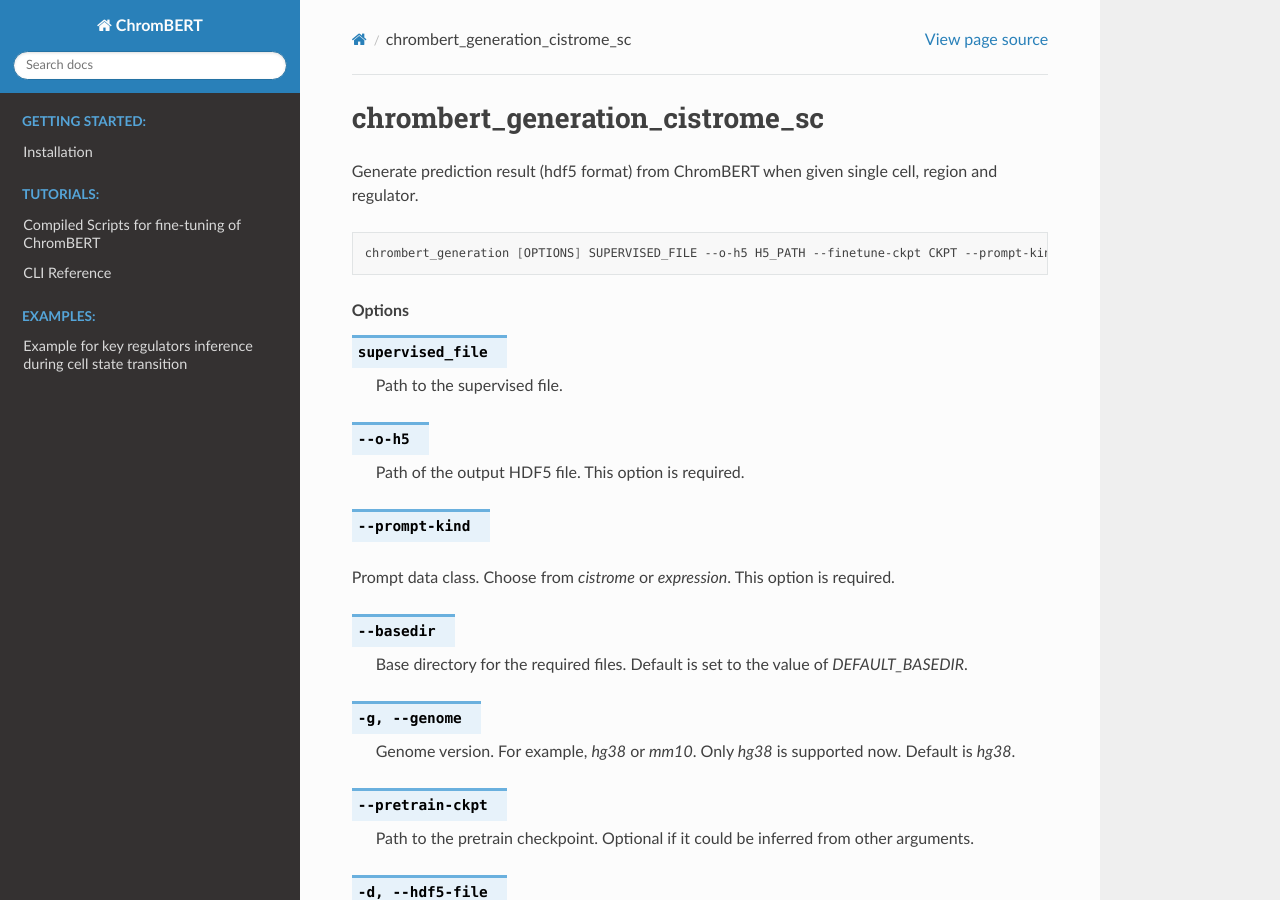
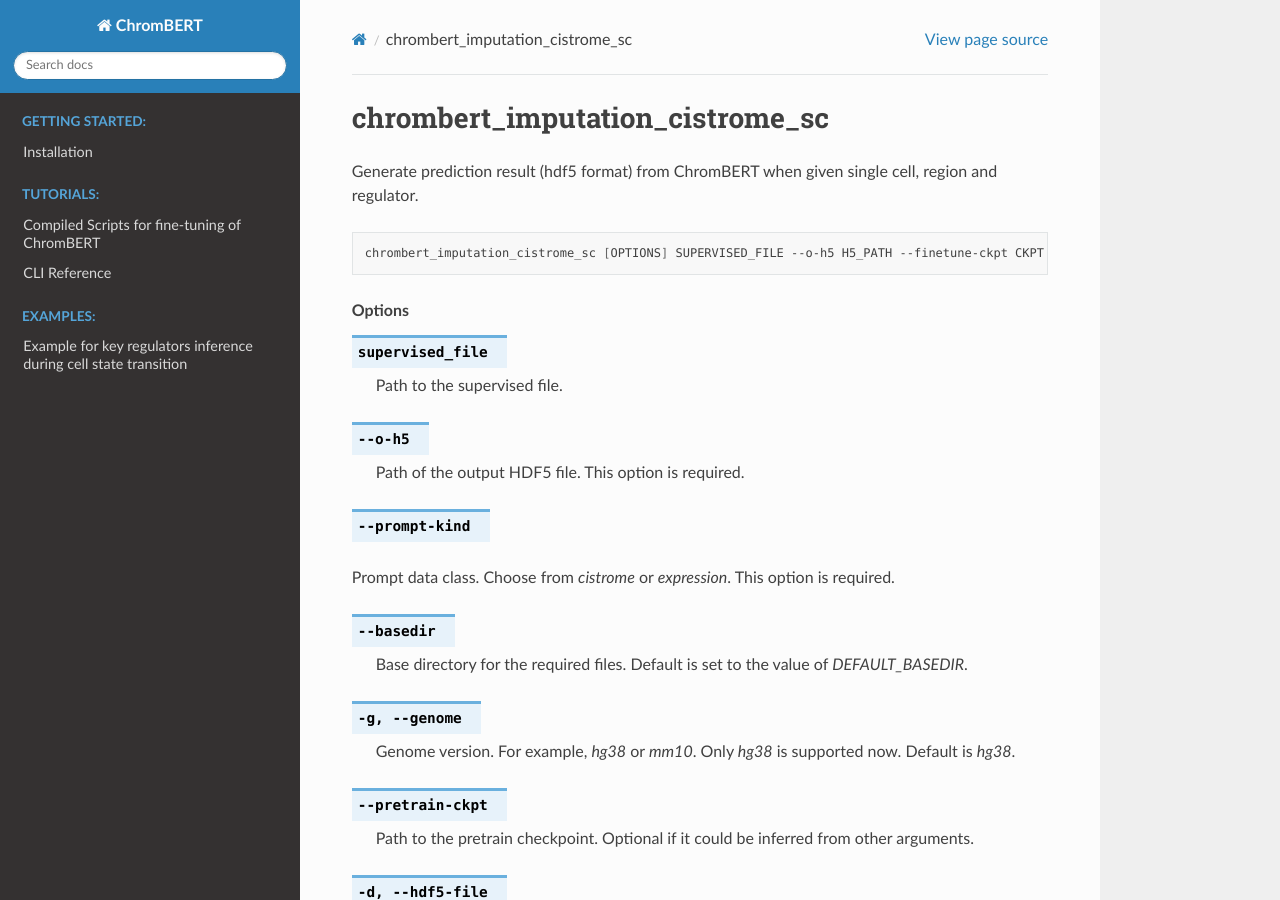
Before and after one commit to zhaoweiyu-github/ChromBERT, a Sphinx documentation site: the page built from docs/source/scripts/chrombert_imputation_cistrome_sc.rst, in a window 1280 px wide and 900 px high. Built offline with Sphinx 7.4.7 and the Read the Docs theme 3.1.0, drawn with Linux system fonts in a browser that asks for light colours; pages that are not in the unit, such as notebooks, are missing from menus.

Commit message:
update cistrome imputation

```diff
--- a/docs/source/cli.rst
+++ b/docs/source/cli.rst
@@ -14,8 +14,8 @@ We provide a set of command line scripts for your convenience. All scripts can b
     "`chrombert_get_region_emb`_", "Get mean pooled TRN embedding (region embedding) and store in a file."
     "`chrombert_get_cistrome_emb`_", "Get cistrome embedding and store in a file. "
     "`chrombert_get_regulator_emb`_", "Get regulator embedding and store in a file."
-    "`chrombert_generation_cistrome`_", "Generate cistromes using prompt-enhanced ChromBERT. "
-    "`chrombert_generation_cistrome_sc`_", "Generate cistromes using prompt-enhanced ChromBERT, specified for single-cell data. "
+    "`chrombert_imputation_cistrome`_", "Generate cistromes using prompt-enhanced ChromBERT. "
+    "`chrombert_imputation_cistrome_sc`_", "Generate cistromes using prompt-enhanced ChromBERT, specified for single-cell data. "
 
 -----
 
@@ -42,8 +42,8 @@ Details
 
 ----
 
-.. include:: scripts/chrombert_generation_cistrome.rst
+.. include:: scripts/chrombert_imputation_cistrome.rst
 
 ----
 
-.. include:: scripts/chrombert_generation_cistrome_sc.rst
+.. include:: scripts/chrombert_imputation_cistrome_sc.rst
--- a/docs/source/scripts/chrombert_imputation_cistrome.rst
+++ b/docs/source/scripts/chrombert_imputation_cistrome.rst
@@ -1,4 +1,4 @@
-chrombert_generation_cistrome
+chrombert_imputation_cistrome
 ************************************
 
 Generate prediction result (full bigwig file or table) from ChromBERT when given cell type name, region and regulator.
@@ -9,7 +9,7 @@ Generate prediction result (full bigwig file or table) from ChromBERT when given
 
 .. code-block:: shell
 
-    chrombert_generation [OPTIONS] SUPERVISED_FILE --o-bw BW_PATH --o-table TABLE_PATH --finetune-ckpt CKPT --prompt-kind KIND
+    chrombert_imputation_cistrome [OPTIONS] SUPERVISED_FILE --o-bw BW_PATH --o-table TABLE_PATH --finetune-ckpt CKPT --prompt-kind KIND
 
 .. rubric:: Options
 
--- a/docs/source/scripts/chrombert_imputation_cistrome_sc.rst
+++ b/docs/source/scripts/chrombert_imputation_cistrome_sc.rst
@@ -1,11 +1,11 @@
-chrombert_generation_cistrome_sc
+chrombert_imputation_cistrome_sc
 ************************************
 
 Generate prediction result (hdf5 format) from ChromBERT when given single cell, region and regulator.
 
 .. code-block:: shell
 
-    chrombert_generation [OPTIONS] SUPERVISED_FILE --o-h5 H5_PATH --finetune-ckpt CKPT --prompt-kind KIND
+    chrombert_imputation_cistrome_sc [OPTIONS] SUPERVISED_FILE --o-h5 H5_PATH --finetune-ckpt CKPT --prompt-kind KIND
 
 .. rubric:: Options
 
--- a/pyproject.toml
+++ b/pyproject.toml
@@ -46,8 +46,8 @@ chrombert_get_region_emb = "chrombert.scripts.chrombert_get_region_emb:main"
 chrombert_get_cistrome_emb = "chrombert.scripts.chrombert_get_cistrome_emb:main"
 chrombert_get_regulator_emb = "chrombert.scripts.chrombert_get_regulator_emb:main"
 chrombert_prepare_env = "chrombert.scripts.chrombert_prepare_env:main"
-chrombert_generation_cistrome = "chrombert.scripts.chrombert_generation:main"
-chrombert_generation_cistrome_sc = "chrombert.scripts.chrombert_generation_sc:main"
+chrombert_imputation_cistrome = "chrombert.scripts.chrombert_generation:main"
+chrombert_imputation_cistrome_sc = "chrombert.scripts.chrombert_generation_sc:main"
 
 [tool.setuptools]
 include-package-data = true
```
Also changed, not shown: 3 other files.
